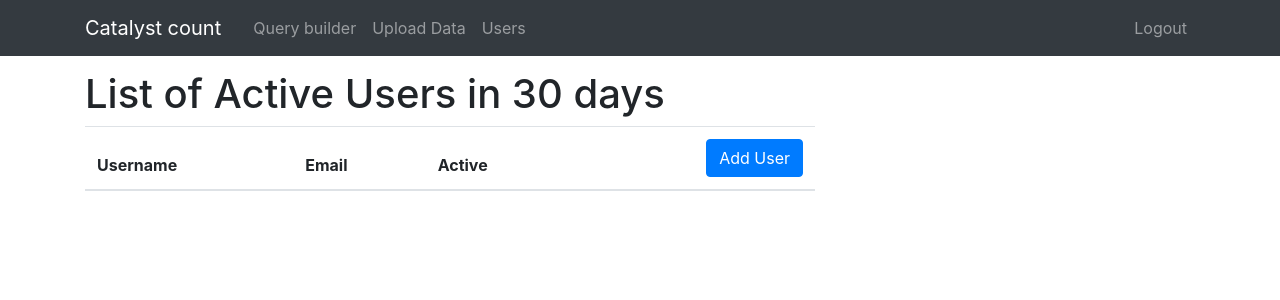
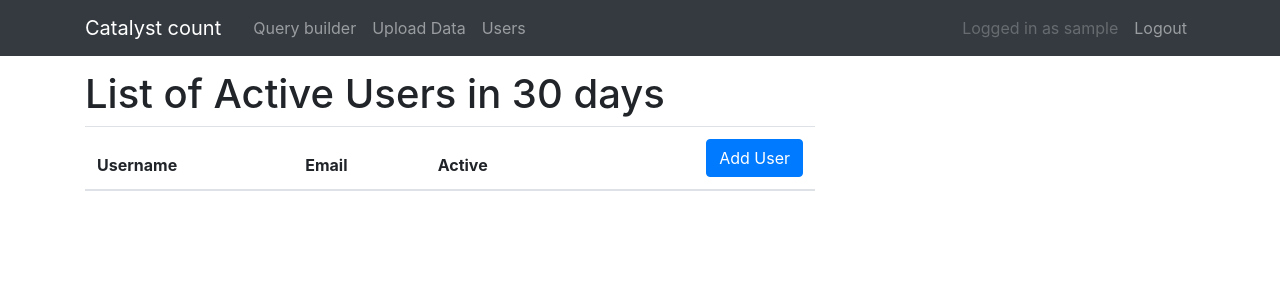
Before and after one commit to saatvikgulati/catalyst_count, a Django app: page /user_list/ in a window 1280 px wide. Shown: the top 300 px of the page. Run offline with Django 4.2, Linux system fonts and the light colour scheme; the visitor is signed in with stand-in values (Sample User, id 1); data comes from the database, SQL or seed files in the repository; lists and menus that the app fills with data are empty; some libraries are stand-ins or nearby versions.

Commit message:
added 'logged in as' in navbar

```diff
--- a/app/templates/base.html
+++ b/app/templates/base.html
@@ -49,6 +49,7 @@
               <!-- Navbar Right Side -->
               <div class="navbar-nav">
                 {% if user.is_authenticated %}
+                  <a class="nav-item nav-link disabled">Logged in as {{user.username}}</a>
                   <a class="nav-item nav-link" href="{%url 'account_logout'%}">Logout</a>
                 {%endif%}
               </div>
```
